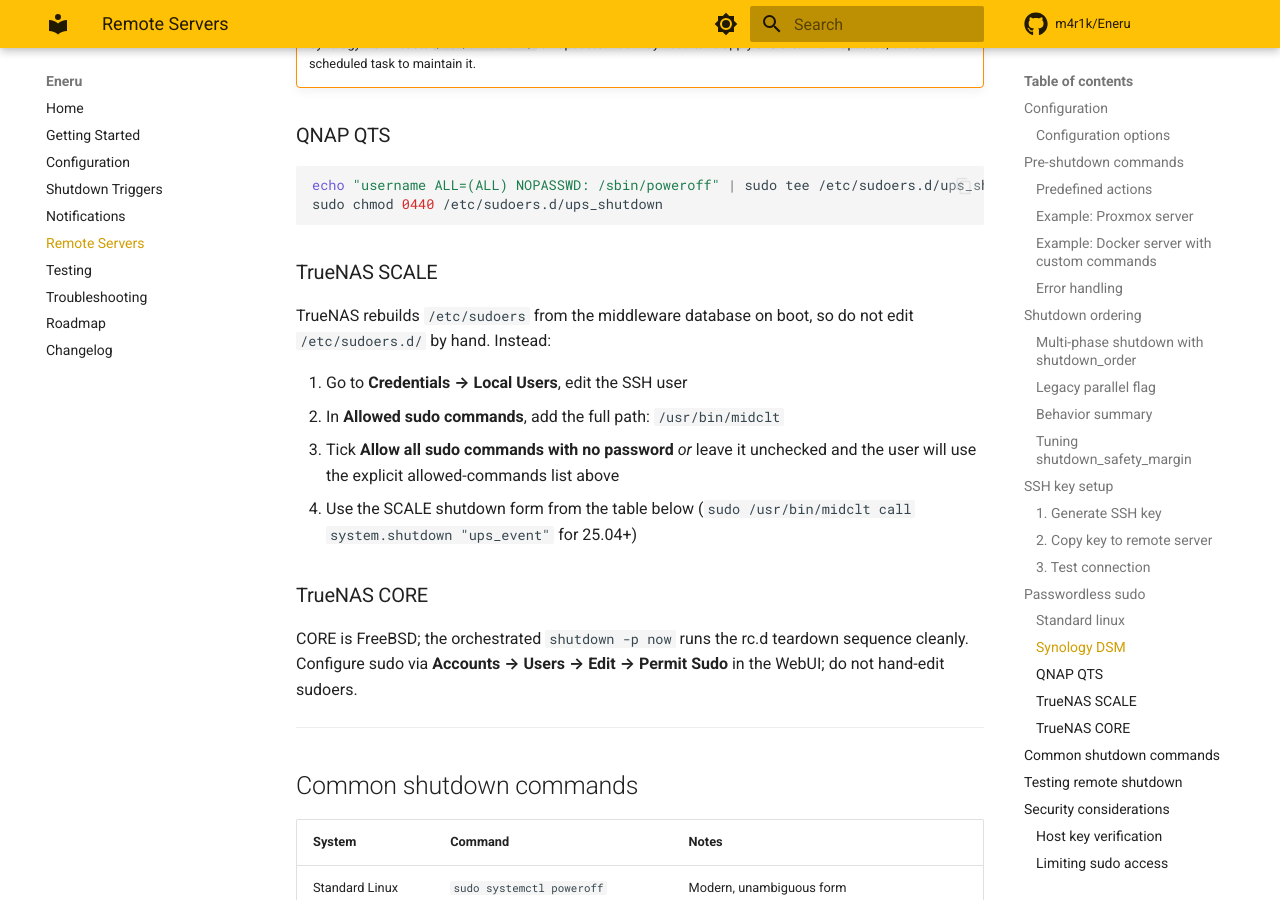
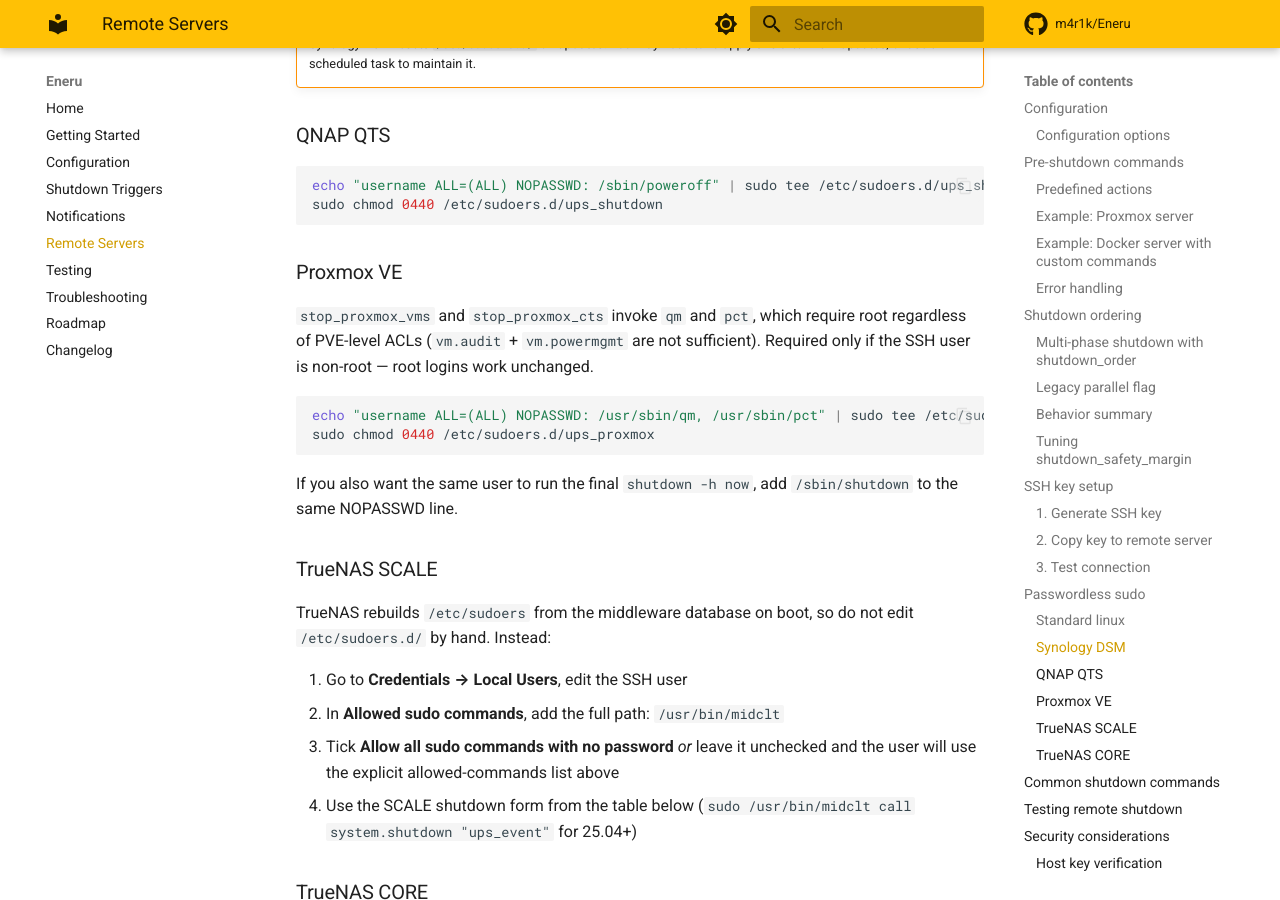
Before and after one commit to m4r1k/Eneru, an MkDocs documentation site: the page built from docs/remote-servers.md, in a window 1280 px wide and 900 px high, scrolled down 6817 px. Built offline with MkDocs 1.6.1 and Material for MkDocs 9.7.7, drawn with Linux system fonts in a browser that asks for light colours; comment, search, counter and statistics services are not loaded; some of the changed text lies outside the part shown.

Commit message:
fix(actions): run Proxmox stop_proxmox_{vms,cts} via sudo
qm and pct refuse to run for non-root callers regardless of PVE-level
ACLs (vm.audit + vm.powermgmt are not sufficient on their own), so the
two templates were silently broken for any SSH user that wasn't root.
Fold sudo into the existing templates rather than introduce parallel
sudo_* action keys -- one operation, one key. Root-SSH setups keep
working unchanged because PVE ships sudo with root NOPASSWD: ALL by
default. Non-root users add a one-line sudoers entry, documented under
remote-servers.md "Passwordless sudo -> Proxmox VE".

Surfaced via real-world testing in #4. Bumps version to 5.1.0-rc3.

Co-Authored-By: Claude Opus 4.7 <noreply@anthropic.com>

````diff
--- a/docs/remote-servers.md
+++ b/docs/remote-servers.md
@@ -60,8 +60,8 @@ Eneru can run a sequence of commands on remote servers before the final shutdown
 |--------|-------------|
 | `stop_containers` | Stop all Docker/Podman containers |
 | `stop_vms` | Gracefully shutdown libvirt/KVM VMs (then force-destroy remaining) |
-| `stop_proxmox_vms` | Gracefully shutdown Proxmox QEMU VMs (then force-stop remaining) |
-| `stop_proxmox_cts` | Gracefully shutdown Proxmox LXC containers (then force-stop remaining) |
+| `stop_proxmox_vms` | Gracefully shutdown Proxmox QEMU VMs, then force-stop remaining (runs via `sudo`) |
+| `stop_proxmox_cts` | Gracefully shutdown Proxmox LXC containers, then force-stop remaining (runs via `sudo`) |
 | `stop_xcpng_vms` | Gracefully shutdown XCP-ng/XenServer VMs (then force-shutdown remaining) |
 | `stop_esxi_vms` | Gracefully shutdown VMware ESXi VMs (then force-off remaining) |
 | `stop_compose` | Stop a compose stack (requires `path` parameter) |
@@ -275,6 +275,17 @@ echo "username ALL=(ALL) NOPASSWD: /sbin/poweroff" | sudo tee /etc/sudoers.d/ups
 sudo chmod 0440 /etc/sudoers.d/ups_shutdown
 ```
 
+### Proxmox VE
+
+`stop_proxmox_vms` and `stop_proxmox_cts` invoke `qm` and `pct`, which require root regardless of PVE-level ACLs (`vm.audit` + `vm.powermgmt` are not sufficient). Required only if the SSH user is non-root — root logins work unchanged.
+
+```bash
+echo "username ALL=(ALL) NOPASSWD: /usr/sbin/qm, /usr/sbin/pct" | sudo tee /etc/sudoers.d/ups_proxmox
+sudo chmod 0440 /etc/sudoers.d/ups_proxmox
+```
+
+If you also want the same user to run the final `shutdown -h now`, add `/sbin/shutdown` to the same NOPASSWD line.
+
 ### TrueNAS SCALE
 
 TrueNAS rebuilds `/etc/sudoers` from the middleware database on boot, so do not edit `/etc/sudoers.d/` by hand. Instead:
--- a/src/eneru/version.py
+++ b/src/eneru/version.py
@@ -2,4 +2,4 @@
 
 # Version is set at build time via git describe --tags
 # Format: "4.3.0" for tagged releases, "4.3.0-5-gabcdef1" for dev builds
-__version__ = "5.1.0-rc2"
+__version__ = "5.1.0-rc3"
````
Also changed, not shown: docs/changelog.md (+3 -0 lines), docs/configuration.md (+2 -2 lines), 3 other files.
